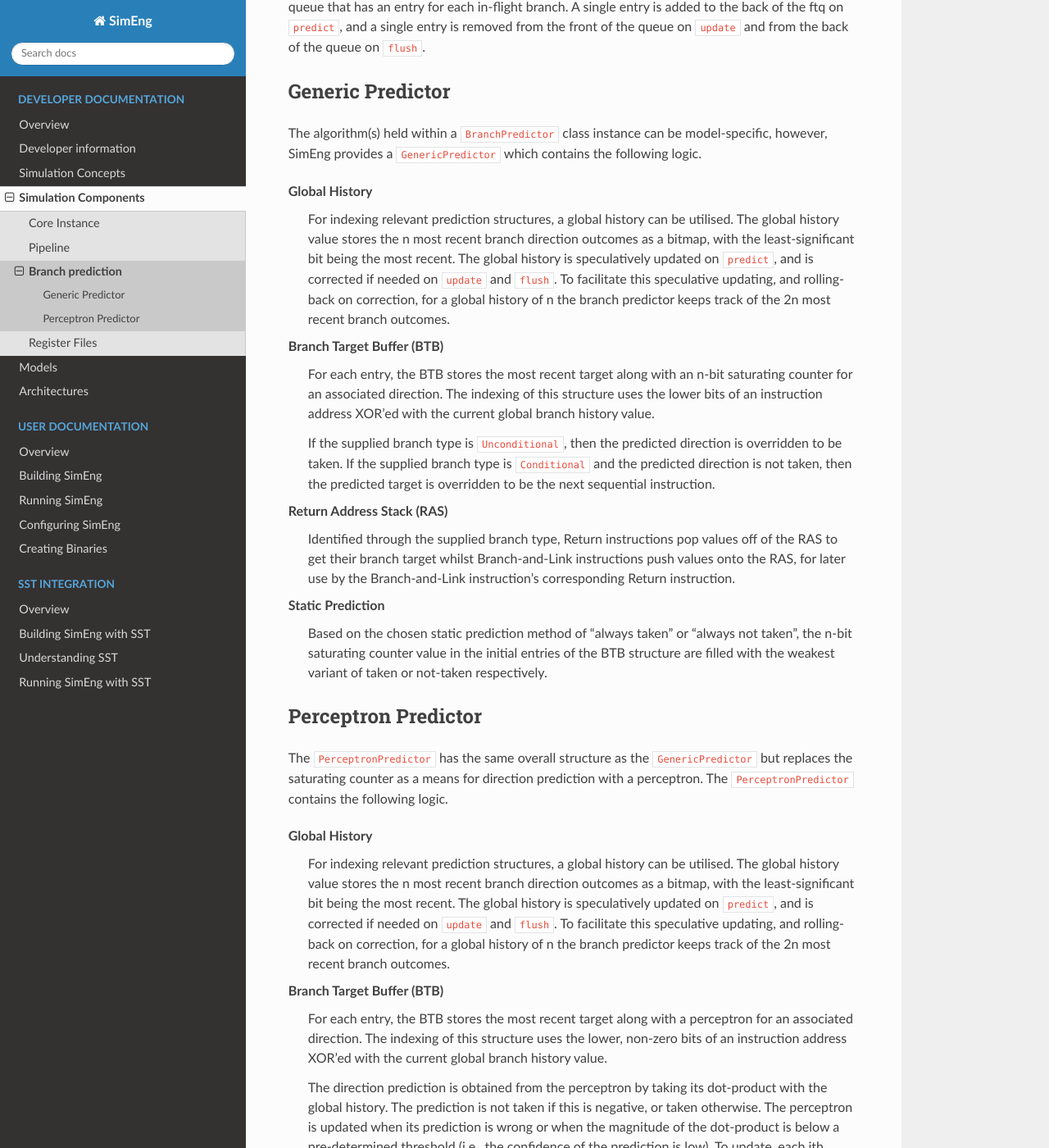
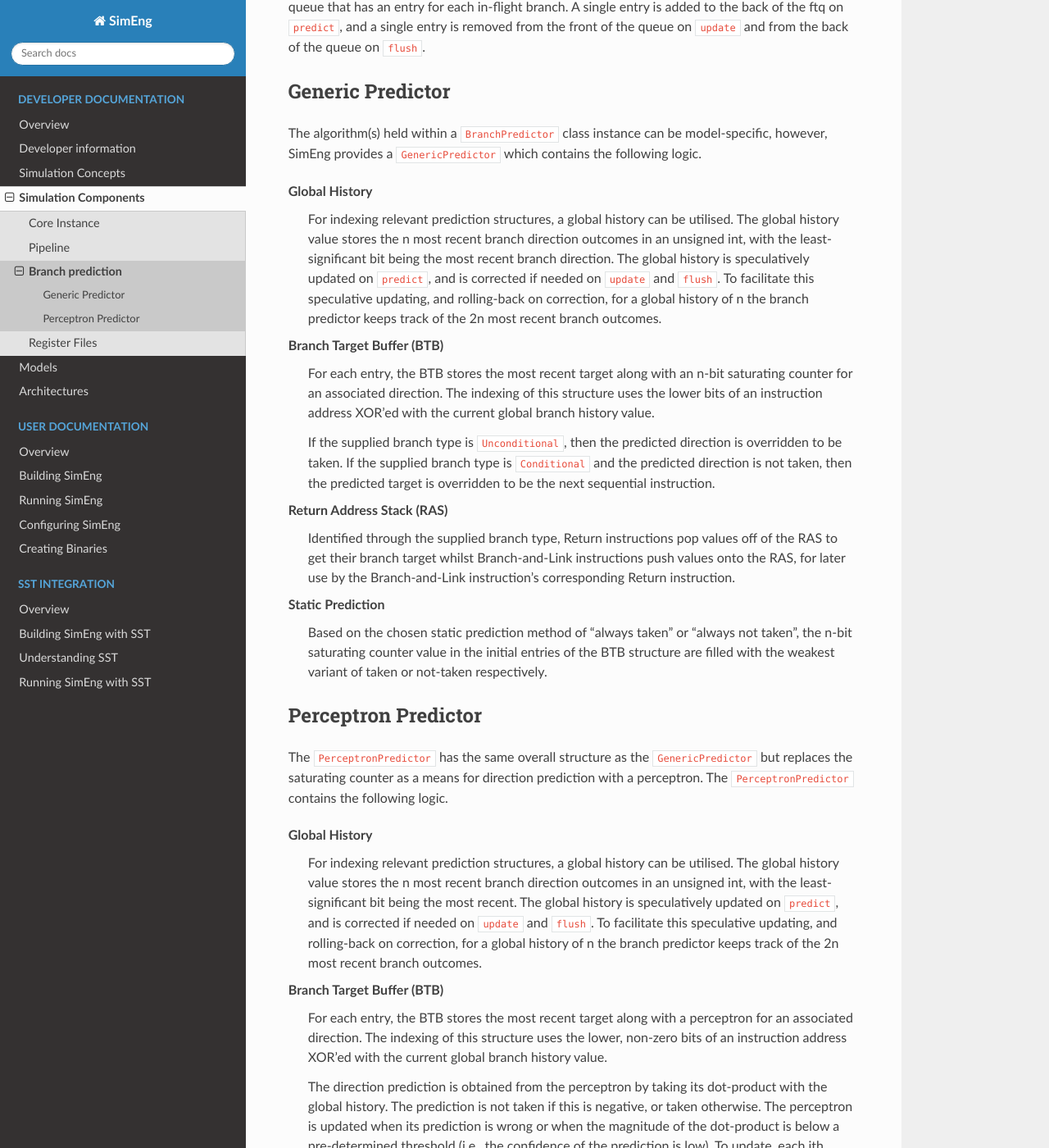
Before and after one commit to UoB-HPC/SimEng, a Sphinx documentation site: the page built from docs/sphinx/developer/components/branchPred.rst, in a window 1280 px wide and 1400 px high, scrolled down 778 px. Shown: the whole window at 82% size. Built offline with Sphinx 7.4.7 and the Read the Docs theme 2.0.0, drawn with Linux system fonts in a browser that asks for light colours; pages that are not in the unit, such as notebooks, are missing from menus.

Commit message:
Changing nomenclature

```diff
--- a/docs/sphinx/developer/components/branchPred.rst
+++ b/docs/sphinx/developer/components/branchPred.rst
@@ -25,7 +25,7 @@
 The algorithm(s) held within a ``BranchPredictor`` class instance can be model-specific, however, SimEng provides a ``GenericPredictor`` which contains the following logic.
 
 Global History
-    For indexing relevant prediction structures, a global history can be utilised. The global history value stores the n most recent branch direction outcomes as a bitmap, with the least-significant bit being the most recent. The global history is speculatively updated on ``predict``, and is corrected if needed on ``update`` and ``flush``.  To facilitate this speculative updating, and rolling-back on correction, for a global history of n the branch predictor keeps track of the 2n most recent branch outcomes.
+    For indexing relevant prediction structures, a global history can be utilised. The global history value stores the n most recent branch direction outcomes in an unsigned int, with the least-significant bit being the most recent branch direction. The global history is speculatively updated on ``predict``, and is corrected if needed on ``update`` and ``flush``.  To facilitate this speculative updating, and rolling-back on correction, for a global history of n the branch predictor keeps track of the 2n most recent branch outcomes.
 
 Branch Target Buffer (BTB)
     For each entry, the BTB stores the most recent target along with an n-bit saturating counter for an associated direction. The indexing of this structure uses the lower bits of an instruction address XOR'ed with the current global branch history value.
@@ -43,7 +43,7 @@
 The ``PerceptronPredictor`` has the same overall structure as the ``GenericPredictor`` but replaces the saturating counter as a means for direction prediction with a perceptron.  The ``PerceptronPredictor`` contains the following logic.
 
 Global History
-    For indexing relevant prediction structures, a global history can be utilised. The global history value stores the n most recent branch direction outcomes as a bitmap, with the least-significant bit being the most recent. The global history is speculatively updated on ``predict``, and is corrected if needed on ``update`` and ``flush``.  To facilitate this speculative updating, and rolling-back on correction, for a global history of n the branch predictor keeps track of the 2n most recent branch outcomes.
+    For indexing relevant prediction structures, a global history can be utilised. The global history value stores the n most recent branch direction outcomes in an unsigned int, with the least-significant bit being the most recent. The global history is speculatively updated on ``predict``, and is corrected if needed on ``update`` and ``flush``.  To facilitate this speculative updating, and rolling-back on correction, for a global history of n the branch predictor keeps track of the 2n most recent branch outcomes.
 
 Branch Target Buffer (BTB)
     For each entry, the BTB stores the most recent target along with a perceptron for an associated direction. The indexing of this structure uses the lower, non-zero bits of an instruction address XOR'ed with the current global branch history value.
```
